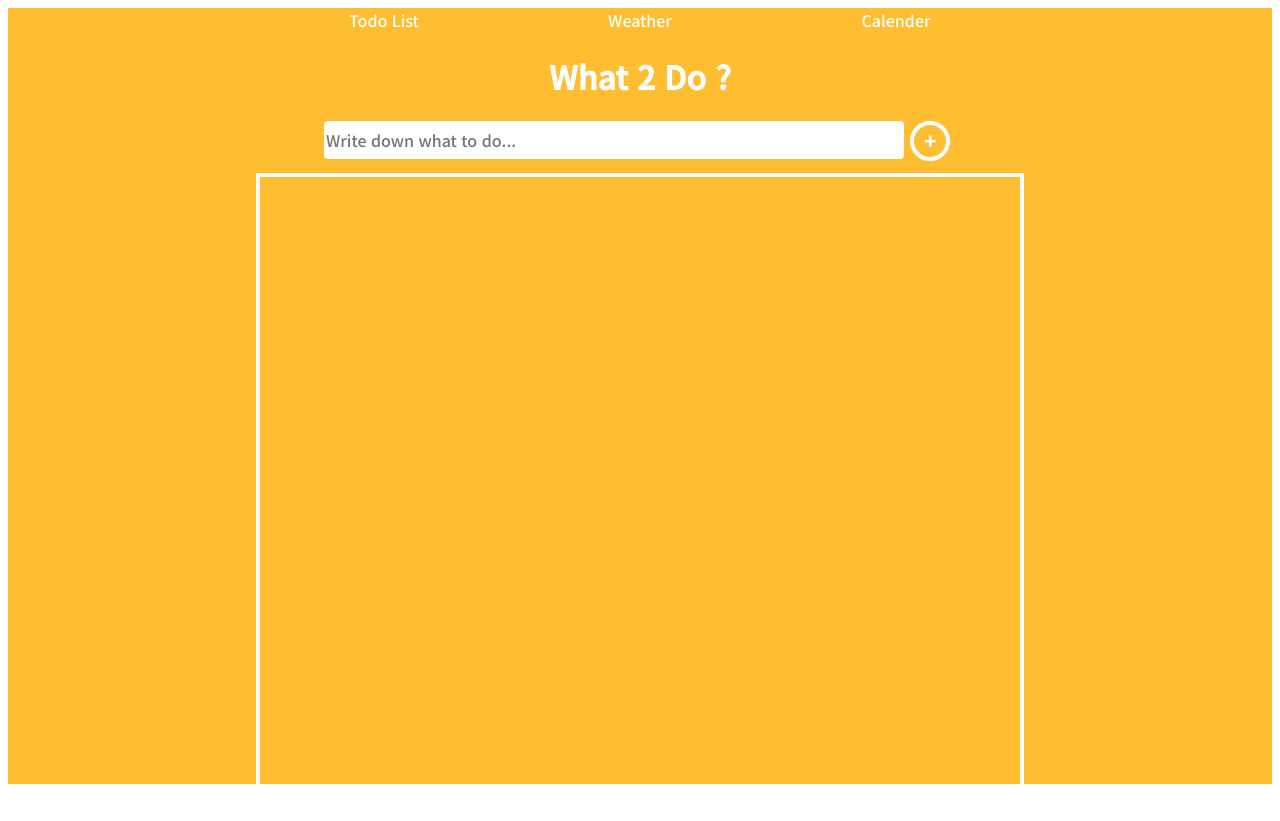
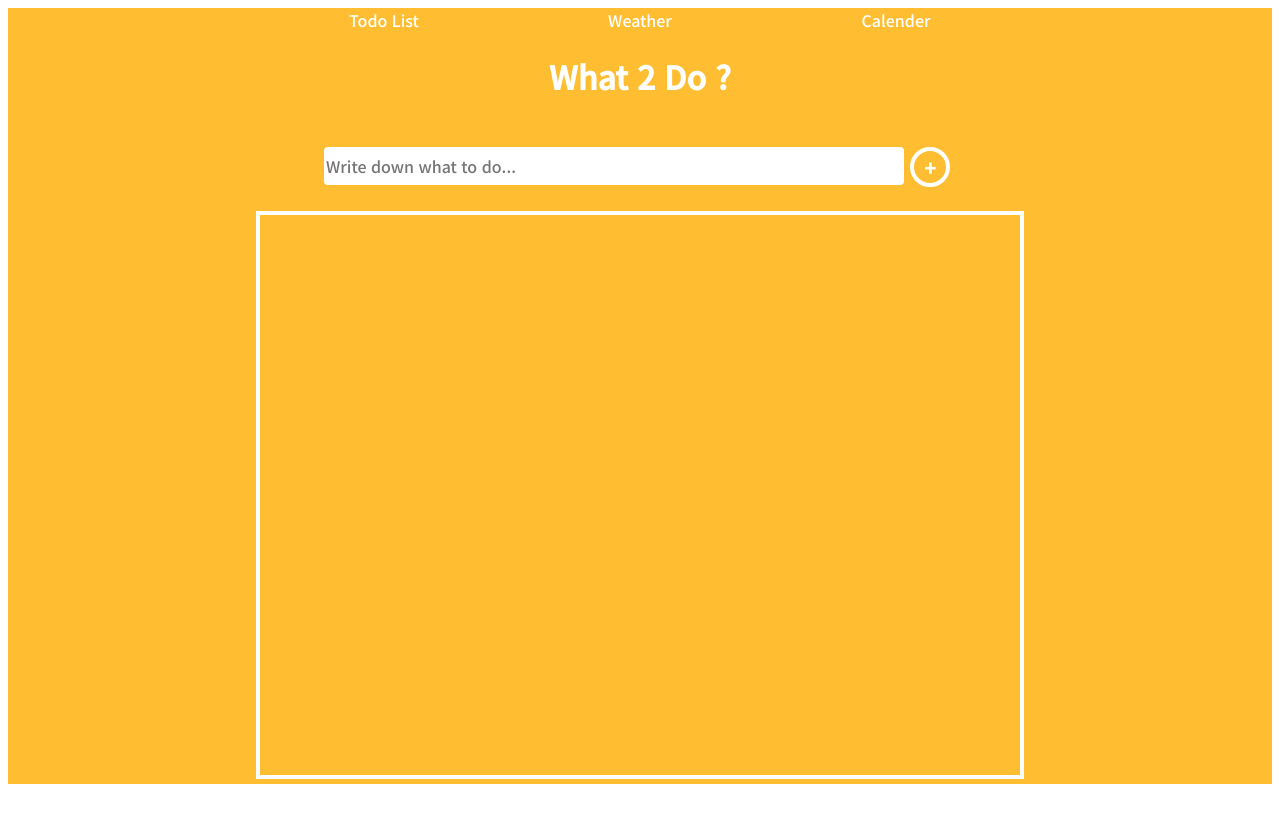
Before and after one commit to dingPie/Type-React, a React (Create React App) app: page / in a window 1280 px wide. After the commit the page ends 800 px from the top, so only its background shows below. Built offline with nearby package versions, Linux system fonts and the light colour scheme.

Commit message:
css 부분 수정

```diff
--- a/src/style/style.scss
+++ b/src/style/style.scss
@@ -53,9 +53,10 @@
 //여기에만 적용할게 있다면, .todo { 에 넣으면 된다
 h1 {
   color: white;
+  // margin-bottom: 60px;
 }
 .input-box {
-  margin: 12px 0;
+  margin: 48px 0 24px;
   display: flex;
   justify-content: center;
 
@@ -83,21 +84,31 @@ h1 {
   }
 }
 
+// 스크롤바 디자인
+.todo-list::-webkit-scrollbar {
+  display: none;
+  width: 4px;
+}
+.todo-list::-webkit-scrollbar-thumb {
+  // background: white;
+  border-radius: 10px;
+}
+
 .todo-list {
   display: flex;
   flex-direction: column;
   align-items: center;
-  height: 80vh;
+  height: 70vh;
   border: 4px solid white;
+  overflow: scroll;
 
   .todo-memo {
     display: flex ;
     justify-content: center;
+    align-items: center;
     width: 95%;
-    height: 40px;
     margin: 4px 0;
     padding: 8px 0 12px;
-    line-height: 40px;
     border-bottom: 2px solid white;
 
     .content {
@@ -128,17 +139,18 @@ h1 {
 
 
 // Weather 날씨
-
+@mixin uiSpace {
+  margin: 8px 0;
+  padding: 0 0 12px;
+}
 .weather-ui {
   color: white;
   display: flex;
   justify-content: space-evenly;
-  margin-top: 24vh;
-
+  margin-top: 22vh;
 
   .temp-ui {
-    margin: 12px 0;
-    padding: 0 0 12px;
+    @include uiSpace();
     i {
       font-size: 80px;
     }
@@ -148,8 +160,7 @@ h1 {
   }
 
   .conditions-ui {
-    margin: 12px 0;
-    padding: 0 0 12px;
+    @include uiSpace();
     i {
       font-size: 108px;
     }
@@ -159,8 +170,7 @@ h1 {
   }
 
   .humidity-ui {
-    margin: 12px 0;
-    padding: 0 0 12px;
+    @include uiSpace();
     i {
       font-size: 80px;
     }
@@ -182,7 +192,7 @@ h1 {
         flex-direction: column;
         margin-top: 12px;
       }
-      .temp-ui, .conditions-ui, .humidity-ui {
-        border-bottom: 1px solid white;
-      }
+      // .temp-ui, .conditions-ui, .humidity-ui {
+      //   border-bottom: 1px solid white;
+      // }
     }
--- a/src/weather/Weather.tsx
+++ b/src/weather/Weather.tsx
@@ -25,7 +25,7 @@ const Weather = () => {
     const lat = position.coords.latitude;  // 경도
     const lon= position.coords.longitude;  // 위도
     setAPI_URL(`http://api.openweathermap.org/data/2.5/weather?lat=${lat}&lon=${lon}&appid=74dbeb38347e356be38594a5938cf3ea&units=metric`)
-    // getWeather(latitude, longitude); // 날씨 받아오는 함수
+    // 배포시? 일부 브라우저에서 작동안함 /api.openweathermap.org/data/2.5/weather?lat=${lat}&lon=${lon}&appid=74dbeb38347e356be38594a5938cf3ea&units=metric
   }
   // 요청 실패시
   const handleGeoErr = (err: any) => {
@@ -33,8 +33,8 @@ const Weather = () => {
   }
 
   // Axios로 openweathermap를 요청하는 함수
-  const getAxios = () => {
-     axios(API_URL)
+  const getAxios = async () => {
+    await axios(API_URL)
      .then((res) => {
       console.log(res.data);
       let weatherObj = {
@@ -56,16 +56,43 @@ const Weather = () => {
      )
    }
 
+  //  const getData = () => {
+  //   fetch(API_URL)
+  //   .then((res) => {
+  //     console.log(res)
+  //     return res.json()
+  //   })
+  //   .then((data) => {
+  //     console.log(data)
+  //    const weatherObj = {
+  //      weather: {
+  //        main: data.weather[0].main,
+  //        description: data.weather[0].description,
+  //        icon: data.weather[0].icon
+  //      },
+  //      tamp: {
+  //        now: data.main.temp,
+  //        humidity: data.main.humidity
+  //      }
+  //    }
+  //    console.log(weatherObj)
+  //    setWeatherData(weatherObj);
+  //   })
+  //   .catch( (err) =>
+  //    console.log('에러:', err)
+  //   )
+  // }
+
    useEffect(() => {
     requestCoords() // 시작할때 위치데이터를 요청하고
-    console.log(weatherData)
     if (API_URL !== null) { // 요청한 데이터를 실행한다.
-      getAxios()
+      getAxios();
+      // getData();
     }
   }, [API_URL])
-// let API_URL_OpenWeatherMap = `http://api.openweathermap.org/data/2.5/weather?lat=${lat}&lon=${lon}&appid=74dbeb38347e356be38594a5938cf3ea&units=metric`;
 
-  const icons:any = { // 여긴 매개변수를 넣어주니 any를 써야될수밖에 없나..?
+  // 아이콘 모음
+  const icons :any = { // 여긴 매개변수를 넣어주니 any를 써야될수밖에 없나..?
     '01': "fas fa-sun",
     '02': "fas fa-cloud-sun",
     '03': "fas fa-cloud",
```
Lines whose indentation alone changed are shown as unchanged.
